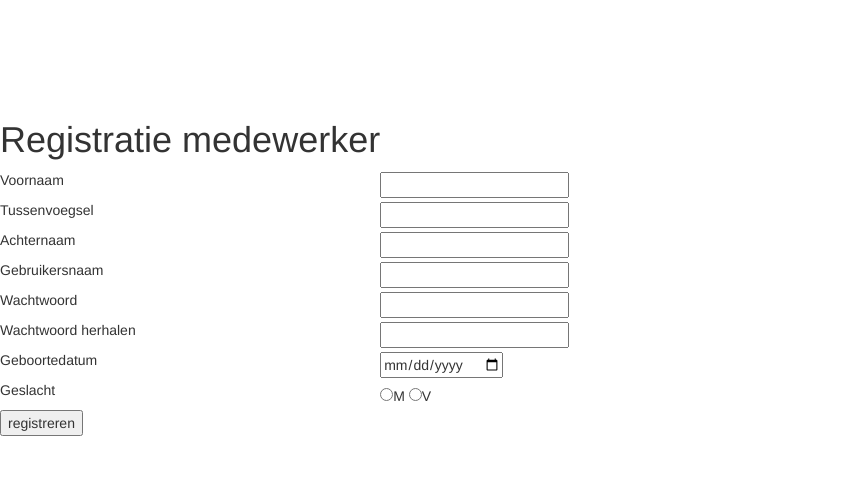
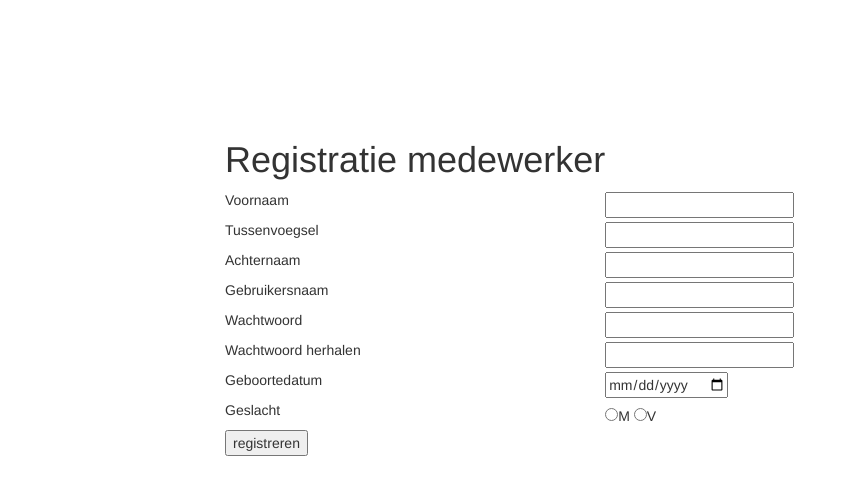
Before and after one commit to Bob93/CodeFest2016, a PHP site: page /registratie.php in a window 1280 px wide. Shown: the top 495 px of the page, without its empty margins (0-857 px from the left). Run offline with PHP 8.4, Linux system fonts and the light colour scheme.

Commit message:
Opmaak register gemaakt

```diff
--- a/registratie.php
+++ b/registratie.php
@@ -1,3 +1,6 @@
+
+
+
 <?php
 include 'connector.php';
 
@@ -53,6 +56,8 @@ if(count($_POST)>0){
 include 'includes/header.inc.php';
 ?>
     <body>
+    <div class="menu-info">
+        <div class="row">
         <form name="registratie" method="POST" action="registratie.php">
             <table border="0" cellspacing="15px">
                 <tr>
@@ -122,5 +127,7 @@ include 'includes/header.inc.php';
                 </tr>
             </table>
         </form>
+        </div>
+        </div>
     </body>
 </html>
```
